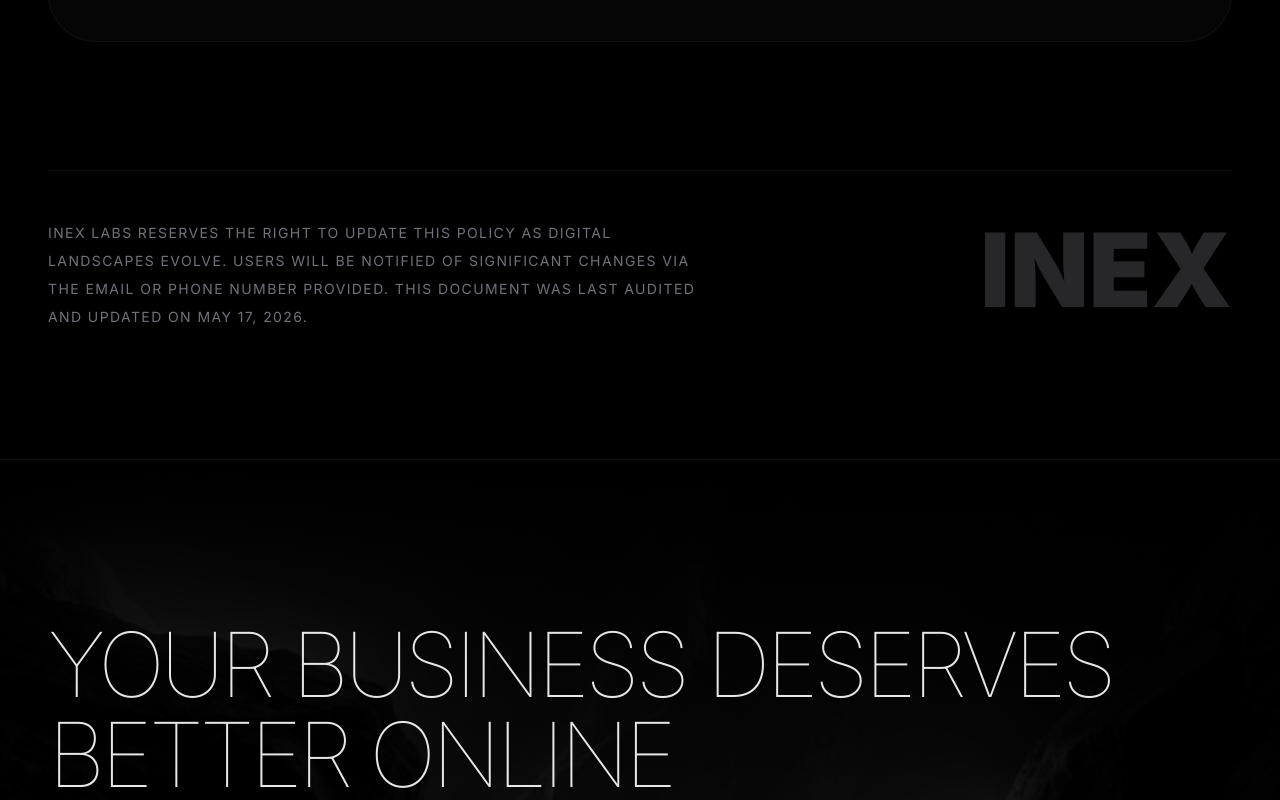
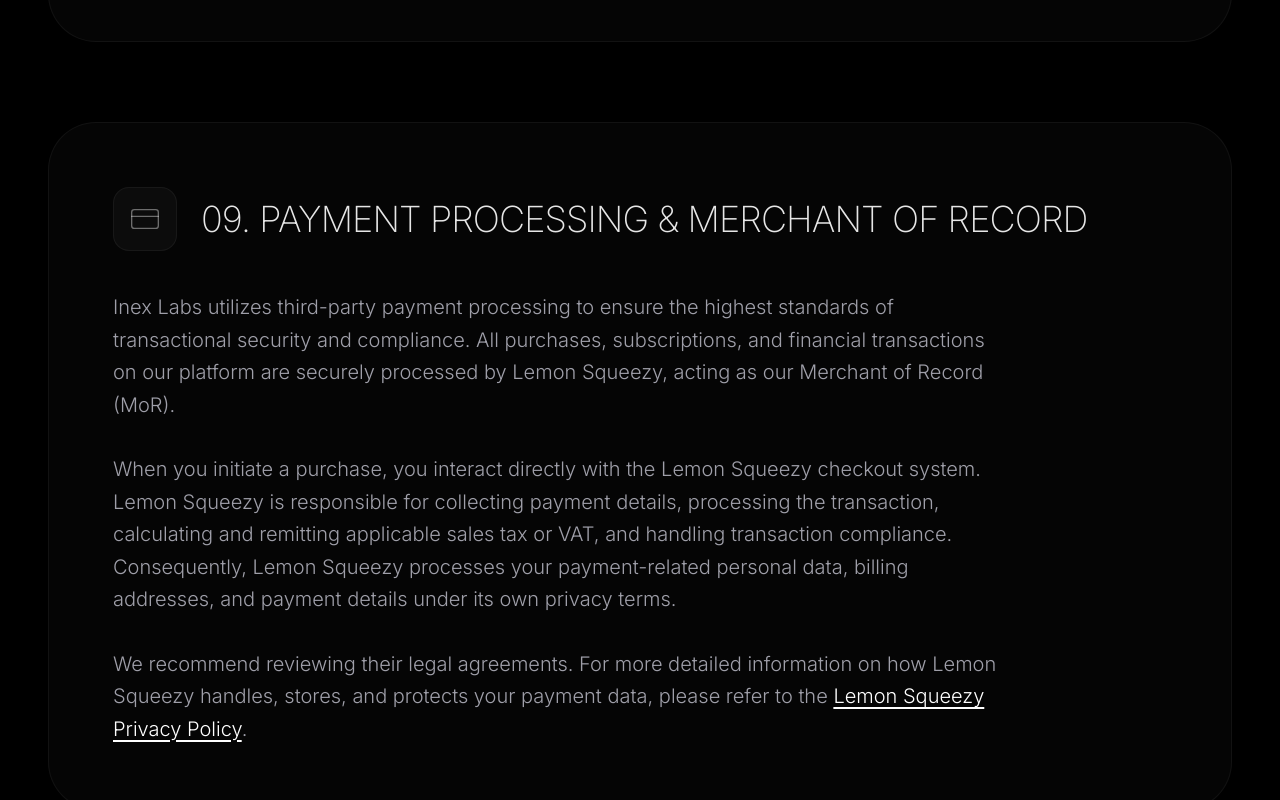
Before and after one commit to abuabakar000/inno7-softwares, a Next.js app: page /privacy in a window 1280 px wide. Shown: the part 5680-6480 px from the top of the page. Built offline with nearby package versions, Linux system fonts and the light colour scheme; no server answers.

Commit message:
docs: update privacy policy and terms of service for lemon squeezy verification

```diff
--- a/src/app/privacy/page.tsx
+++ b/src/app/privacy/page.tsx
@@ -1,7 +1,7 @@
 import React from "react";
 import Navbar from "@/components/Navbar";
 import Footer from "@/components/Footer";
-import { Shield, MessageSquare, Share2, HelpCircle, Bell, Lock, Globe, Database, UserCheck } from "lucide-react";
+import { Shield, MessageSquare, Share2, HelpCircle, Bell, Lock, Globe, Database, UserCheck, CreditCard } from "lucide-react";
 
 export const metadata = {
   title: "Privacy Policy | Inex Labs",
@@ -134,13 +134,25 @@
             </p>
           </Section>
 
+          <Section icon={CreditCard} title="09. Payment Processing & Merchant of Record">
+            <p>
+              Inex Labs utilizes third-party payment processing to ensure the highest standards of transactional security and compliance. All purchases, subscriptions, and financial transactions on our platform are securely processed by Lemon Squeezy, acting as our Merchant of Record (MoR).
+            </p>
+            <p>
+              When you initiate a purchase, you interact directly with the Lemon Squeezy checkout system. Lemon Squeezy is responsible for collecting payment details, processing the transaction, calculating and remitting applicable sales tax or VAT, and handling transaction compliance. Consequently, Lemon Squeezy processes your payment-related personal data, billing addresses, and payment details under its own privacy terms.
+            </p>
+            <p>
+              We recommend reviewing their legal agreements. For more detailed information on how Lemon Squeezy handles, stores, and protects your payment data, please refer to the <a href="https://www.lemonsqueezy.com/privacy" target="_blank" rel="noopener noreferrer" className="text-white underline underline-offset-4">Lemon Squeezy Privacy Policy</a>.
+            </p>
+          </Section>
+
         </div>
 
         {/* Footer Note */}
         <div className="mt-32 pt-12 border-t border-white/5 flex flex-col md:flex-row justify-between items-start gap-8">
           <div className="max-w-2xl">
             <p className="text-zinc-500 text-sm uppercase tracking-widest leading-loose">
-              Inex Labs reserves the right to update this policy as digital landscapes evolve. Users will be notified of significant changes via the email or phone number provided. This document was last audited and updated on May 17, 2026.
+              Inex Labs reserves the right to update this policy as digital landscapes evolve. Users will be notified of significant changes via the email or phone number provided. This document was last audited and updated on July 13, 2026.
             </p>
           </div>
           <div className="text-zinc-800 text-[8vw] font-black uppercase leading-none select-none">
--- a/src/app/terms/page.tsx
+++ b/src/app/terms/page.tsx
@@ -1,7 +1,7 @@
 import React from "react";
 import Navbar from "@/components/Navbar";
 import Footer from "@/components/Footer";
-import { Scale, MessageSquare, Smartphone, HelpCircle, Lock, UserCheck, AlertCircle, FileText } from "lucide-react";
+import { Scale, MessageSquare, Smartphone, HelpCircle, Lock, UserCheck, AlertCircle, FileText, CreditCard } from "lucide-react";
 
 export const metadata = {
   title: "Terms & Conditions | Inex Labs",
@@ -125,6 +125,32 @@
             </p>
           </Section>
 
+          <Section icon={CreditCard} title="08. Purchase & Refund Policy">
+            <p>
+              Inex Labs provides premium digital solutions, custom web design, and software development services. To ensure a seamless, secure, and compliant purchasing experience, all transactions conducted on or through our platform are handled by Lemon Squeezy, who acts as our Merchant of Record (MoR).
+            </p>
+            <p>
+              By making a purchase, you agree to pay the fees specified for the selected digital product, service subscription, or consulting package. Payments, billing details, and related compliance (including global sales taxes and VAT calculations) are managed by Lemon Squeezy, subject to their legal terms and conditions.
+            </p>
+            <p>
+              Refund eligibility varies based on the product or service type:
+            </p>
+            <ul className="list-disc pl-6 space-y-2 text-zinc-400">
+              <li>
+                <strong>Digital Goods & Assets:</strong> For downloadable templates, design packs, or ready-made assets, we offer a 14-day refund window from the date of purchase, provided the product has not been fully utilized or permanently integrated into a commercial project.
+              </li>
+              <li>
+                <strong>SaaS & Subscriptions:</strong> Subscription fees are billed in advance. You can cancel your subscription at any time, which will prevent future billing. Refunds for active subscription cycles are reviewed on a case-by-case basis.
+              </li>
+              <li>
+                <strong>Custom Professional Services:</strong> Custom software engineering, boutique design, and consulting retainers are billed based on project milestones and deliverables. Once a milestone is approved or work is delivered, those specific service hours are non-refundable.
+              </li>
+            </ul>
+            <p>
+              To request a refund, cancellation, or for any billing inquiry, please reach out directly to our administration desk at <a href="mailto:office@inexlabs.com" className="text-white underline underline-offset-4">office@inexlabs.com</a> with your order details and transaction receipt.
+            </p>
+          </Section>
+
         </div>
 
         {/* Footer Note */}
@@ -134,7 +160,7 @@
               Contact:<br />
               <a href="mailto:office@inexlabs.com" className="text-white underline underline-offset-4">office@inexlabs.com</a><br />
               <a href="https://inexlabs.com" target="_blank" rel="noopener noreferrer" className="text-white underline underline-offset-4">https://inexlabs.com</a><br /><br />
-              This document was last updated and verified on May 17, 2026. Inex Labs reserves the right to modify these terms at any time.
+              This document was last updated and verified on July 13, 2026. Inex Labs reserves the right to modify these terms at any time.
             </p>
           </div>
           <div className="text-zinc-800 text-[8vw] font-black uppercase leading-none select-none">
```
